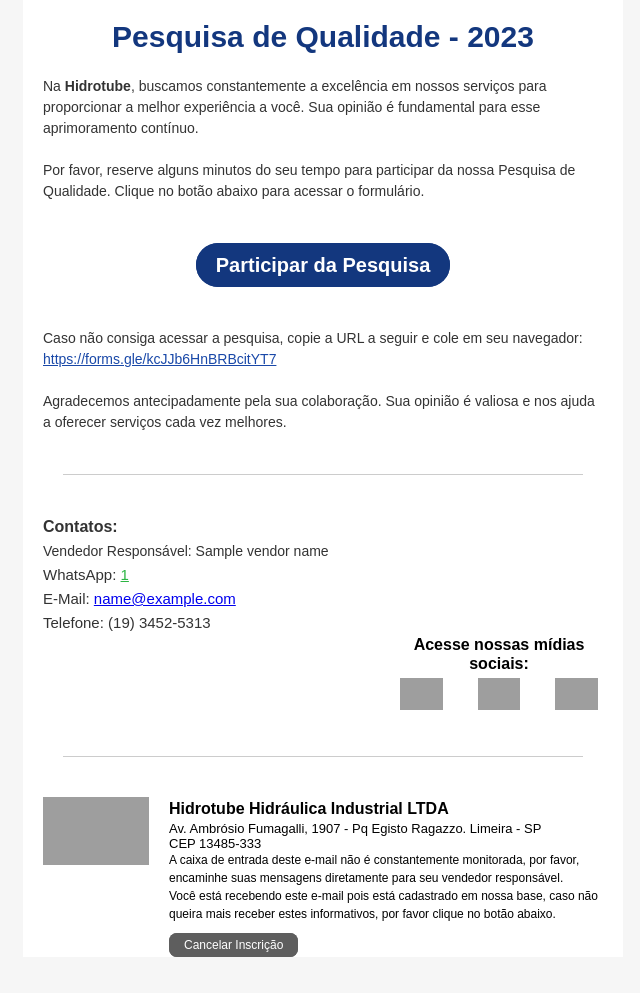
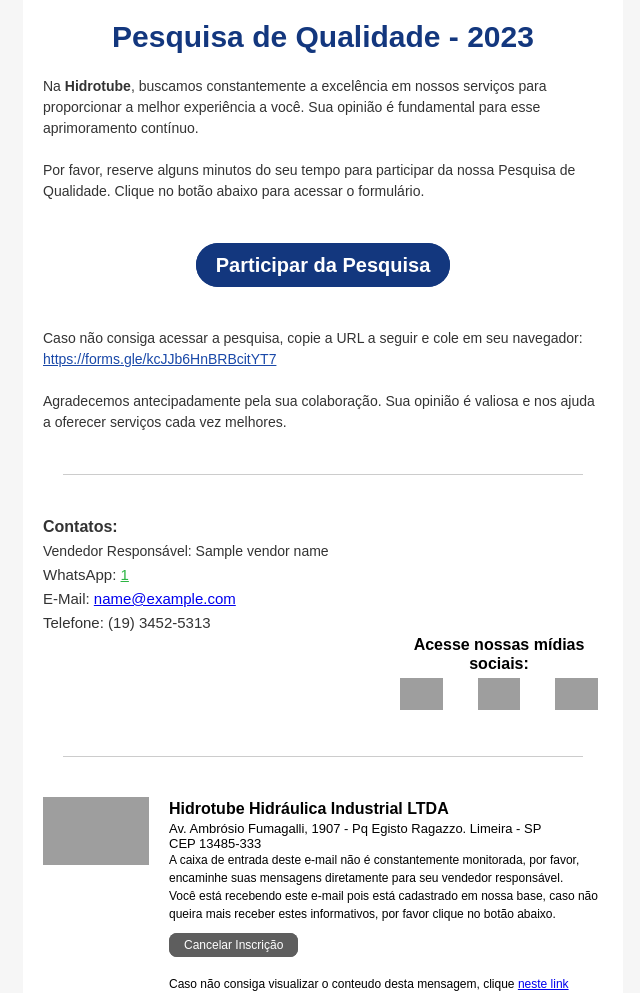
Before and after one commit to caiquevendemiatti/email_sender, a Django app: template templates/pesquisa_qualidade.html in a window 1280 px wide. Shown: the part 483-1476 px from the top of the page, without its empty margins (317-957 px from the left). Before the commit the page ends 1440 px from the top, so only its background shows below. Run offline with Django 4.2, Linux system fonts and the light colour scheme; the template is opened without the code that fills it: most values are stand-ins (such as "Sample title", 1, 10 or a date in 2020); grey boxes are pictures that could not be loaded.

Commit message:
Fix on email HTML

```diff
--- a/templates/pesquisa_qualidade.html
+++ b/templates/pesquisa_qualidade.html
@@ -91,7 +91,7 @@
                   <td valign="top" align="center" style="padding:0;Margin:0;width:560px">
                    <table width="100%" cellspacing="0" cellpadding="0" role="presentation" style="mso-table-lspace:0pt;mso-table-rspace:0pt;border-collapse:collapse;border-spacing:0px">
                      <tr>
-                      <td align="center" style="padding:0;Margin:0;font-size:0px"><a target="_blank" href="https://hidrotube.com.br" style="-webkit-text-size-adjust:none;-ms-text-size-adjust:none;mso-line-height-rule:exactly;text-decoration:underline;color:#2CB543;font-size:14px"><img class="adapt-img" src="{cid:image1}" alt="Hidrotube" style="display:block;border:0;outline:none;text-decoration:none;-ms-interpolation-mode:bicubic" width="560" title="Hidrotube"></a></td>
+                      <td align="center" style="padding:0;Margin:0;font-size:0px"><a target="_blank" href="https://hidrotube.com.br" style="-webkit-text-size-adjust:none;-ms-text-size-adjust:none;mso-line-height-rule:exactly;text-decoration:underline;color:#2CB543;font-size:14px"><img class="adapt-img" src="cid:image1" alt="Hidrotube" style="display:block;border:0;outline:none;text-decoration:none;-ms-interpolation-mode:bicubic" width="560" title="Hidrotube"></a></td>
                      </tr>
                      <tr>
                       <td align="center" style="padding:20px;Margin:0;font-size:0">
@@ -292,6 +292,9 @@
 		<center style='color:#ffffff; font-family:arial, "helvetica neue", helvetica, sans-serif; font-size:8px; font-weight:400; line-height:8px;  mso-text-raise:1px'>Cancelar Inscrição</center>
 	</v:roundrect></a>
 <![endif]--><!--[if !mso]><!-- --><span class="msohide es-button-border-1677094505774 es-button-border" style="border-style:solid;border-color:#2cb543;background:#5e5e5e;border-width:0px;display:inline-block;border-radius:8px;width:auto;mso-hide:all"><a href="http://marketing.hidrotube.com.br/cancelar_inscricao/" class="es-button es-button-1677094505766" target="_blank" style="mso-style-priority:100 !important;text-decoration:none;-webkit-text-size-adjust:none;-ms-text-size-adjust:none;mso-line-height-rule:exactly;color:#FFFFFF;font-size:12px;display:inline-block;background:#5e5e5e;border-radius:8px;font-family:arial, 'helvetica neue', helvetica, sans-serif;font-weight:normal;font-style:normal;line-height:14px;width:auto;text-align:center;padding:5px 15px;mso-padding-alt:0;mso-border-alt:10px solid  #5e5e5e">Cancelar Inscrição</a></span><!--<![endif]--></td>
+                     <tr>
+                      <td align="left" style="padding:0;Margin:0"><p style="Margin:0;-webkit-text-size-adjust:none;-ms-text-size-adjust:none;mso-line-height-rule:exactly;font-family:arial, 'helvetica neue', helvetica, sans-serif;line-height:18px;color:#000000;font-size:12px"><br>Caso não consiga visualizar o conteudo desta mensagem, clique <a href="{{link_email_mga}}">neste link</a></td>
+                     </tr>
                      </tr>
                    </table></td>
                  </tr>
```
